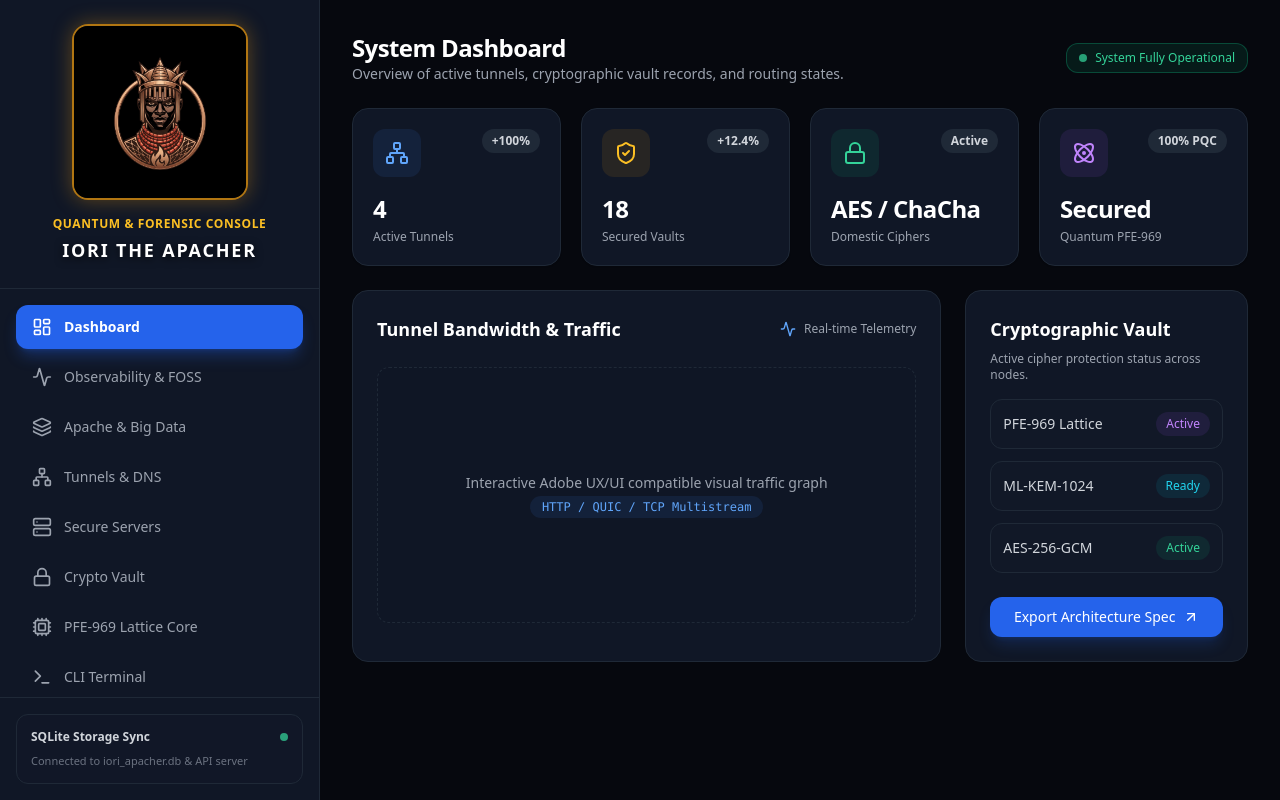
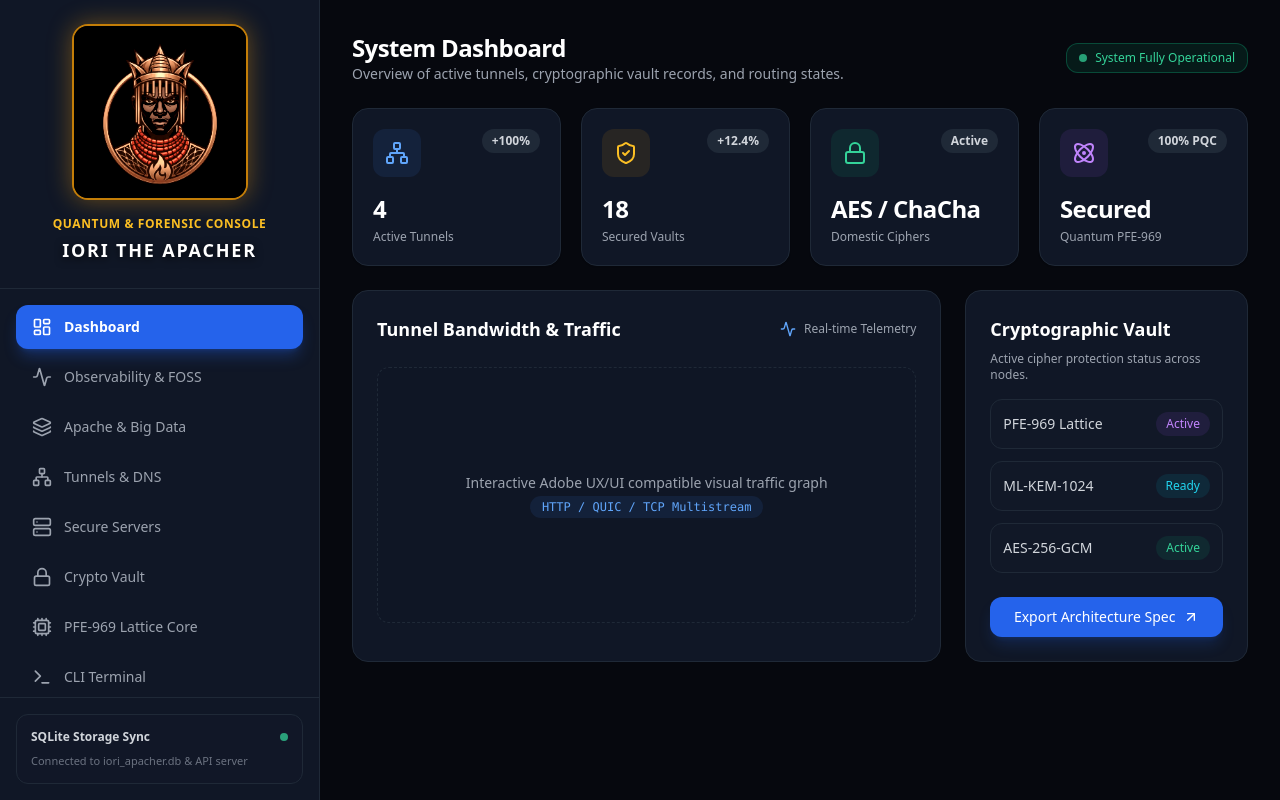
Before and after one commit to OllieTom8t0nxKrust/iori-the-apacher, a React (Vite) app in the folder frontend/: page / in a window 1280 px wide. Built offline with nearby package versions, Linux system fonts and the light colour scheme.

Commit message:
feat(frontend): update CabocloIoriLogo with enlarged high-visibility portraits and smooth transition to Caboclo-Pena-Branca on collapse

```diff
--- a/frontend/src/components/CabocloIoriLogo.tsx
+++ b/frontend/src/components/CabocloIoriLogo.tsx
@@ -11,7 +11,6 @@ export const CabocloIoriLogo: React.FC<CabocloIoriLogoProps> = ({ collapsed = fa
 
   // Trigger lightning flash on mount & periodically
   useEffect(() => {
-    // Initial entrance flash
     const timer = setTimeout(() => {
       setFlashLightning(false);
     }, 1200);
@@ -20,7 +19,6 @@ export const CabocloIoriLogo: React.FC<CabocloIoriLogoProps> = ({ collapsed = fa
       setEnergized(false);
     }, 3500);
 
-    // Periodic lightning strike every 12 seconds
     const interval = setInterval(() => {
       setFlashLightning(true);
       setEnergized(true);
@@ -41,19 +39,8 @@ export const CabocloIoriLogo: React.FC<CabocloIoriLogoProps> = ({ collapsed = fa
     };
   }, []);
 
-  const triggerLightning = () => {
-    setFlashLightning(true);
-    setEnergized(true);
-    setTimeout(() => setFlashLightning(false), 1000);
-    setTimeout(() => setEnergized(false), 3500);
-  };
-
   return (
-    <div
-      className="relative flex items-center justify-center cursor-pointer group"
-      onClick={triggerLightning}
-      title="Click to activate lightning power"
-    >
+    <div className="relative flex items-center justify-center group cursor-pointer">
       {/* Blue Lightning Bolt Top Flash - Active in BOTH collapsed & expanded modes */}
       {flashLightning && (
         <div className={`absolute z-30 pointer-events-none animate-lightning ${
@@ -75,24 +62,35 @@ export const CabocloIoriLogo: React.FC<CabocloIoriLogoProps> = ({ collapsed = fa
         </>
       )}
 
-      {/* Logo Image Container - Enlarged in BOTH modes for logo face visibility */}
-      <div className={`relative ${
+      {/* Black Square Logo Container */}
+      <div className={`relative bg-black ${
         collapsed ? 'w-20 h-20' : 'w-44 h-44'
-      } rounded-2xl transition-all duration-500 flex items-center justify-center overflow-hidden border-2 ${
+      } rounded-2xl transition-all duration-700 ease-in-out flex items-center justify-center overflow-hidden border-2 ${
         energized
           ? 'border-cyan-400 shadow-[0_0_40px_rgba(6,182,212,0.95)] scale-105 brightness-110 ring-4 ring-cyan-500/40 animate-electric'
-          : 'border-amber-500/70 shadow-[0_0_20px_rgba(245,158,11,0.35)] group-hover:border-cyan-400 group-hover:shadow-[0_0_25px_rgba(6,182,212,0.7)]'
+          : 'border-amber-500/80 shadow-[0_0_25px_rgba(245,158,11,0.4)] group-hover:border-cyan-400 group-hover:shadow-[0_0_30px_rgba(6,182,212,0.7)]'
       }`}>
-        {/* Face Image viewable and recognizable in BOTH collapsed & expanded modes */}
+        {/* Expanded Image: Caboclo-Iori (Enlarged & High Visibility inside black square) */}
         <img
           src="/caboclo-iori.jpg"
-          alt="Caboclo-Iori Logo"
-          className="w-full h-full object-cover object-top transition-transform duration-500 group-hover:scale-110"
+          alt="Caboclo-Iori"
+          className={`absolute inset-0 w-full h-full object-cover object-top scale-125 transition-all duration-700 ease-in-out ${
+            collapsed ? 'opacity-0 scale-95 rotate-6' : 'opacity-100 scale-125 rotate-0'
+          } filter contrast-125 brightness-110`}
         />
 
-        {/* Blue Lightning Glow Overlay when energized - Active in BOTH modes */}
+        {/* Collapsed Image: Caboclo-Pena-Branca (Smoothly transformed & enlarged when collapsed) */}
+        <img
+          src="/caboclo-pena-branca.png"
+          alt="Caboclo-Pena-Branca"
+          className={`absolute inset-0 w-full h-full object-cover object-center scale-125 transition-all duration-700 ease-in-out ${
+            collapsed ? 'opacity-100 scale-125 rotate-0' : 'opacity-0 scale-95 -rotate-6'
+          } filter contrast-125 brightness-110`}
+        />
+
+        {/* Blue Lightning Glow Overlay when energized */}
         {energized && (
-          <div className="absolute inset-0 bg-cyan-400/25 mix-blend-color-dodge flex items-center justify-center pointer-events-none">
+          <div className="absolute inset-0 bg-cyan-400/20 mix-blend-color-dodge flex items-center justify-center pointer-events-none">
             <div className="w-full h-full border-2 border-cyan-300 animate-ping rounded-2xl opacity-80"></div>
           </div>
         )}
```
Also changed, not shown: 1 other file (tests, documents, lock files or other folders).
